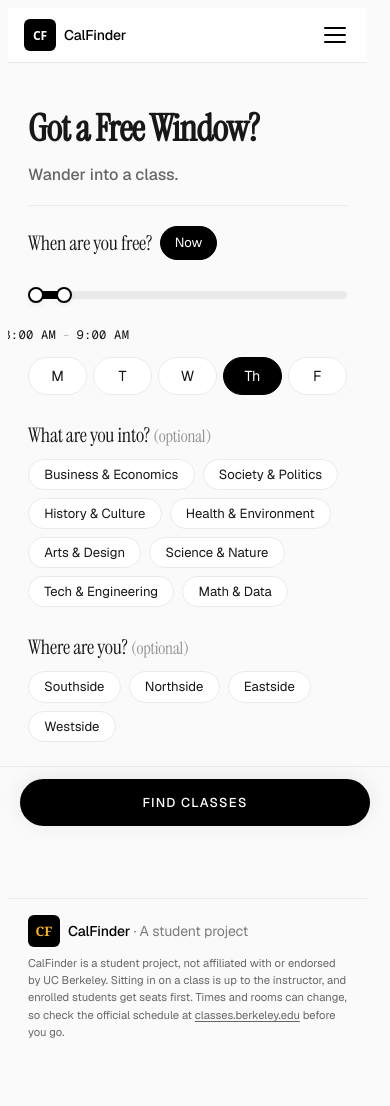
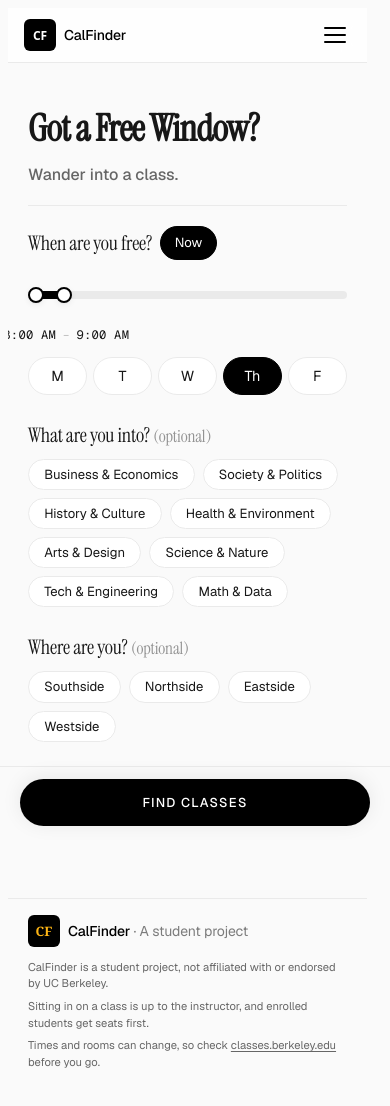
Before and after one commit to calfinder/calfinder, a Next.js app: page / in a window 390 px wide. Shown: the top 1106 px of the page. Before the commit the page ends 1057 px from the top, so only its background shows below. Built offline with nearby package versions, Linux system fonts and the light colour scheme.

Commit message:
Tidy the footer disclaimer into one sentence per line
Also keeps the phone's pinned Find classes button from covering it.

Co-Authored-By: Claude Opus 5.5 <noreply@anthropic.com>

```diff
--- a/app/CalFinderClient.tsx
+++ b/app/CalFinderClient.tsx
@@ -522,10 +522,12 @@ export function CalFinderClient({ initialCourses }: { initialCourses: Course[] }
             <span className="logo-wordmark">CalFinder <span style={{ fontWeight: 400, opacity: 0.5 }}>· A student project</span></span>
           </a>
           <p className="footer-note footer-disclaimer">
-            CalFinder is a student project, not affiliated with or endorsed by UC Berkeley.
-            Sitting in on a class is up to the instructor, and enrolled students get seats first.
-            Times and rooms can change, so check the official schedule at{" "}
-            <a href="https://classes.berkeley.edu" target="_blank" rel="noreferrer">classes.berkeley.edu</a> before you go.
+            <span>CalFinder is a student project, not affiliated with or endorsed by UC Berkeley.</span>
+            <span>Sitting in on a class is up to the instructor, and enrolled students get seats first.</span>
+            <span>
+              Times and rooms can change, so check{" "}
+              <a href="https://classes.berkeley.edu" target="_blank" rel="noreferrer">classes.berkeley.edu</a> before you go.
+            </span>
           </p>
         </footer>
         {pendingCalendarCourse && (
--- a/app/globals.css
+++ b/app/globals.css
@@ -344,6 +344,13 @@ button.room-block:focus-visible{outline:2px solid var(--text);outline-offset:1px
 }
 .card-also{font-family:var(--font-body);font-size:.75rem;color:var(--muted);margin:-.6rem 0 1rem}
 .card-sitin{font-family:var(--font-body);font-size:.75rem;color:var(--muted);margin:-.4rem 0 1rem}
-.footer-disclaimer{max-width:34rem;line-height:1.55;margin:0;text-align:right}
+.redesign-root footer{align-items:center;gap:2rem}
+/* One sentence per line, so the block reads as three tidy lines instead of a ragged paragraph */
+.footer-disclaimer{display:flex;flex-direction:column;gap:.15rem;line-height:1.5;margin:0;text-align:right}
 .footer-disclaimer a{color:inherit;text-decoration:underline;text-underline-offset:2px}
-@media (max-width:640px){.footer-disclaimer{text-align:left}}
+@media (max-width:640px){
+  .redesign-root footer{align-items:flex-start;gap:.75rem}
+  .footer-disclaimer{text-align:left;gap:.35rem}
+  /* The Discover tab's Find classes button is pinned to the bottom on phones; keep it off the disclaimer */
+  .redesign-root:has(.cta-wrapper) footer{padding-bottom:6rem}
+}
```
